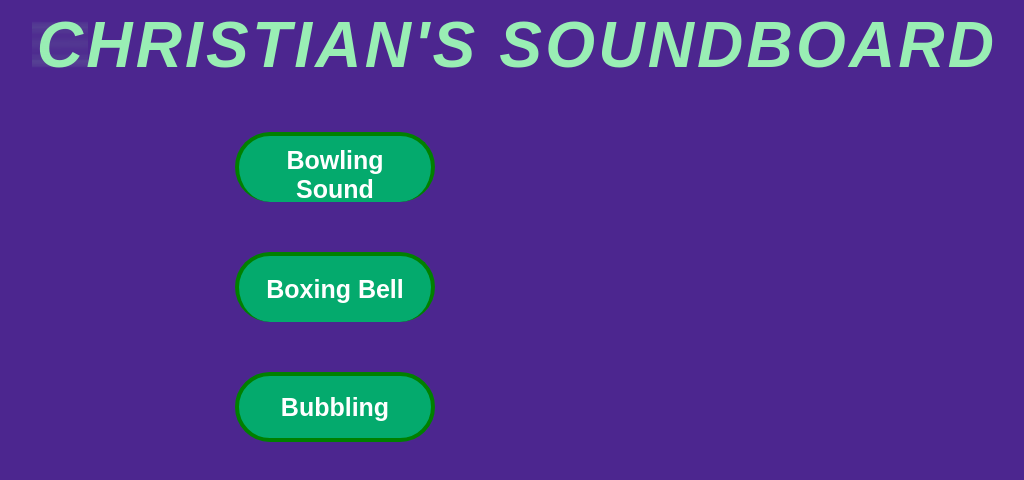
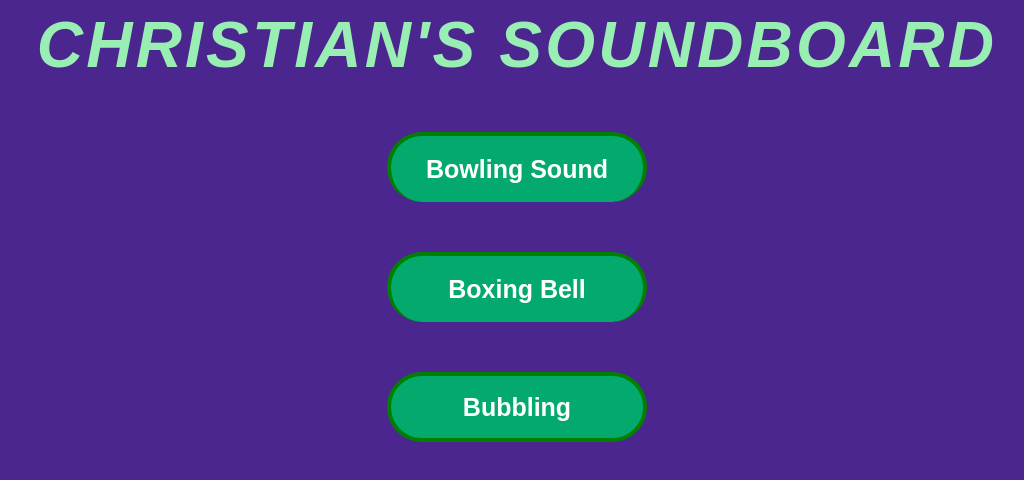
Before and after one commit to christianlulaj/mi349_soundboard, a plain HTML site: page index.html in a window 1280 px wide. Shown: the whole page, without its empty margins (123-1147 px from the left). Drawn offline with Linux system fonts and the light colour scheme.

Commit message:
Christian's Soundboard

```diff
--- a/index.html
+++ b/index.html
@@ -1,10 +1,10 @@
 <!DOCTYPE html>
 
-<html>
+<html lang="en">
     <head>
         <meta charset="utf-8">
         <meta http-equiv="X-UA-Compatible" content="IE=edge">
-        <title></title>
+        <title>Christian's Soundboard</title>
         <meta name="description" content="">
         <meta name="viewport" content="width=device-width, initial-scale=1">
         <link rel="stylesheet" href="style.css">
@@ -17,7 +17,7 @@
         </filter>
     </svg>
 
-    <span filter-content="S">Christian's Soundboard</span>
+    <span>Christian's Soundboard</span>
 
    <div class="btn-group">
         <button id="btn1" onclick = "bowlingAudio.play();">Bowling Sound</button>
--- a/style.css
+++ b/style.css
@@ -44,21 +44,17 @@ body {
     color: white;
     padding: 10px 24px;
     cursor: pointer;
-    width: 100%;
     display: block;
     align-content: center;
     justify-content: center;
-    margin-top: 50px;
-    margin-left: 350px;
-    width: 200px;
+    width: 260px;
     height: 70px;
     border-width: 4px;
     border-radius: 35px;
     font-weight: bold;
     font-size: 25px;
     cursor: pointer;
-
-
+    margin: 50px auto 0;
   }
 
   .btn-group button:not(:last-child) {
```
